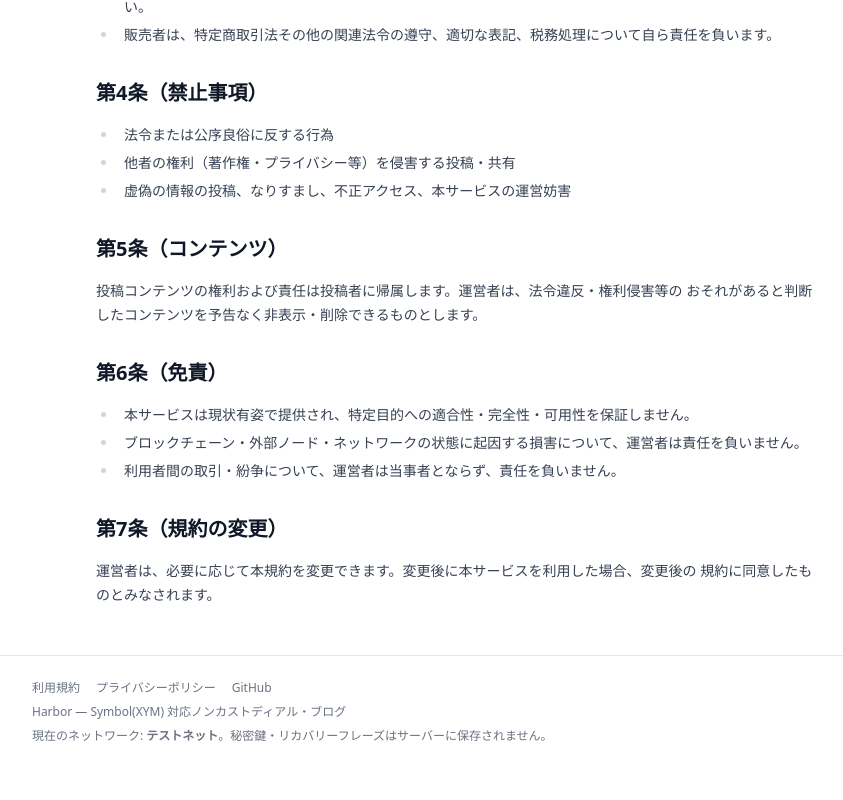
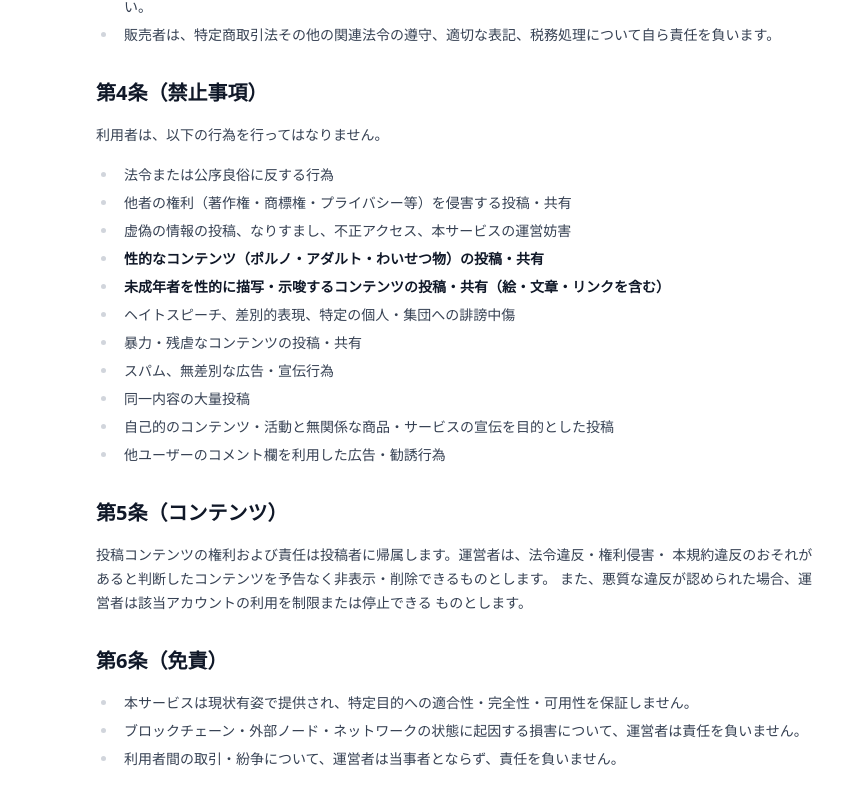
Before and after one commit to bootarou/harbor, a Next.js app: page /terms in a window 1280 px wide. Shown: the part 620-1420 px from the top of the page, without its empty margins (184-1027 px from the left). Before the commit the page ends 1388 px from the top, so only its background shows below. Built offline with nearby package versions, Linux system fonts and the light colour scheme; no server answers.

Commit message:
docs(terms): 禁止事項を拡充し規約変更通知・コンテンツ削除規定を更新

```diff
--- a/app/terms/page.tsx
+++ b/app/terms/page.tsx
@@ -5,7 +5,7 @@ export default function TermsPage() {
     <main className="mx-auto w-full max-w-3xl px-6 py-12">
       <h1 className="mb-2 text-2xl font-bold">利用規約</h1>
       <p className="mb-8 text-xs text-gray-500 dark:text-gray-400">
-        最終更新日: 2026-06-16
+        最終更新日: 2026-06-19
       </p>
 
       <div className="prose prose-sm dark:prose-invert max-w-none">
@@ -45,16 +45,42 @@ export default function TermsPage() {
         </ul>
 
         <h2>第4条（禁止事項）</h2>
+        <p>利用者は、以下の行為を行ってはなりません。</p>
         <ul>
           <li>法令または公序良俗に反する行為</li>
-          <li>他者の権利（著作権・プライバシー等）を侵害する投稿・共有</li>
+          <li>
+            他者の権利（著作権・商標権・プライバシー等）を侵害する投稿・共有
+          </li>
           <li>虚偽の情報の投稿、なりすまし、不正アクセス、本サービスの運営妨害</li>
+          <li>
+            <strong>
+              性的なコンテンツ（ポルノ・アダルト・わいせつ物）の投稿・共有
+            </strong>
+          </li>
+          <li>
+            <strong>
+              未成年者を性的に描写・示唆するコンテンツの投稿・共有（絵・文章・リンクを含む）
+            </strong>
+          </li>
+          <li>
+            ヘイトスピーチ、差別的表現、特定の個人・集団への誹謗中傷
+          </li>
+          <li>暴力・残虐なコンテンツの投稿・共有</li>
+          <li>スパム、無差別な広告・宣伝行為</li>
+          <li>同一内容の大量投稿</li>
+          <li>自己的のコンテンツ・活動と無関係な商品・サービスの宣伝を目的とした投稿</li>
+          <li>他ユーザーのコメント欄を利用した広告・勧誘行為</li>
+
+
+
         </ul>
 
         <h2>第5条（コンテンツ）</h2>
         <p>
-          投稿コンテンツの権利および責任は投稿者に帰属します。運営者は、法令違反・権利侵害等の
-          おそれがあると判断したコンテンツを予告なく非表示・削除できるものとします。
+          投稿コンテンツの権利および責任は投稿者に帰属します。運営者は、法令違反・権利侵害・
+          本規約違反のおそれがあると判断したコンテンツを予告なく非表示・削除できるものとします。
+          また、悪質な違反が認められた場合、運営者は該当アカウントの利用を制限または停止できる
+          ものとします。
         </p>
 
         <h2>第6条（免責）</h2>
@@ -72,8 +98,8 @@ export default function TermsPage() {
 
         <h2>第7条（規約の変更）</h2>
         <p>
-          運営者は、必要に応じて本規約を変更できます。変更後に本サービスを利用した場合、変更後の
-          規約に同意したものとみなされます。
+          運営者は、必要に応じて本規約を変更できます。重要な変更がある場合はサービス内で
+          お知らせします。変更後に本サービスを利用した場合、変更後の規約に同意したものとみなされます。
         </p>
       </div>
     </main>
```
